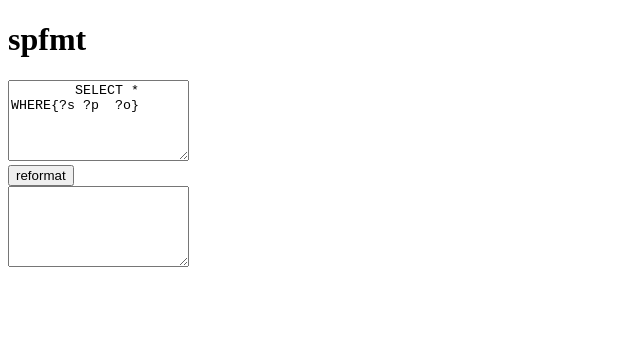
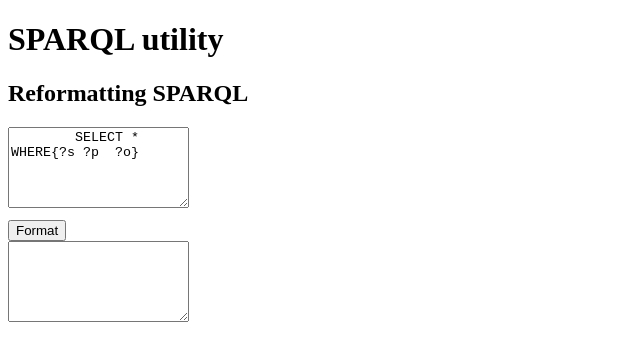
Before and after one commit to sparqling/spang, a plain HTML site: page index.html in a window 1280 px wide. Shown: the whole page, without its empty margins (0-640 px from the left). Drawn offline with Linux system fonts and the light colour scheme.

Commit message:
update index.html

```diff
--- a/index.html
+++ b/index.html
@@ -6,12 +6,13 @@
         <script src="https://cdn.jsdelivr.net/gh/hchiba1/sparql-utils@master/spfmt/src/spfmt_bundled.js"></script>
     </head>
     <body>
-        <h1>spfmt</h1>
+        <h1>SPARQL utility</h1>
+        <h2>Reformatting SPARQL<h2>
         <textarea id="sparql-text" rows=5>
         SELECT * WHERE{?s ?p  ?o}
         </textarea>
         <br>
-        <button id="reformat-button">reformat</button>
+        <button id="reformat-button">Format</button>
         <br>
         <textarea id="sparql-text-after" rows=5>
         </textarea>
```
